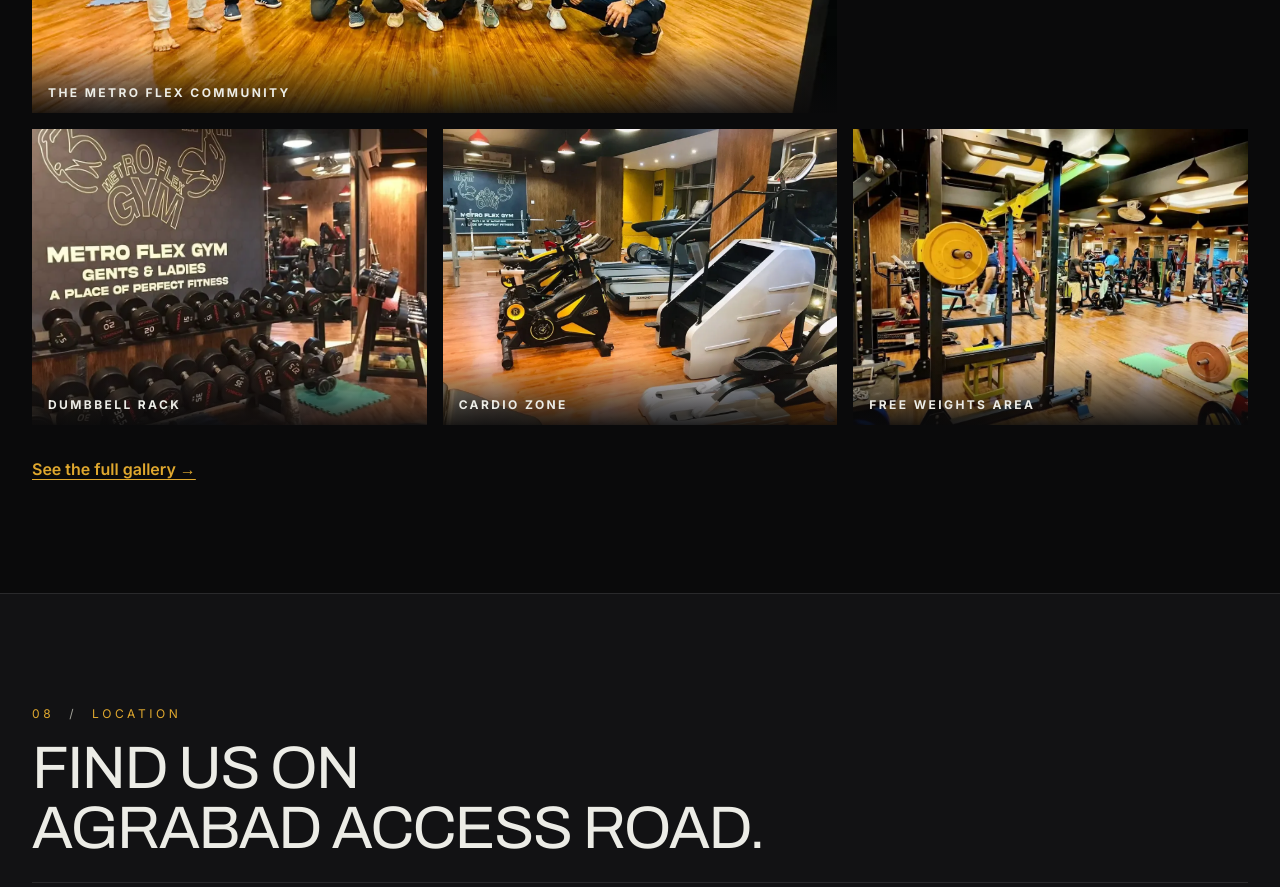
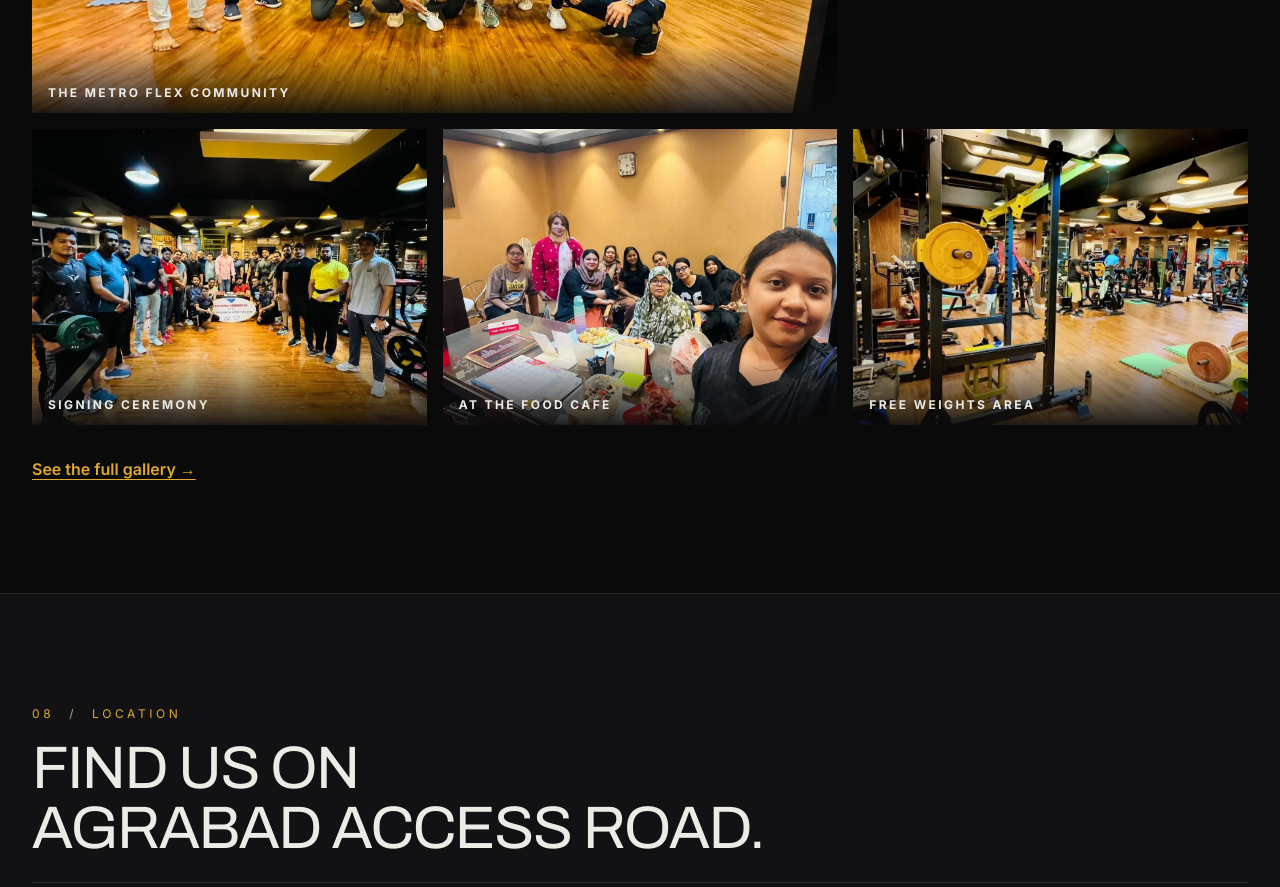
Before and after one commit to rafsaaanrakib/metro-flex-gym, a Next.js app: page / in a window 1280 px wide. Shown: the part 7920-8807 px from the top of the page. Built offline with nearby package versions, Linux system fonts and the light colour scheme.

Commit message:
Metro Flex Gym — home gallery: swap Dumbbell Rack + Cardio Zone
The two marked tiles are replaced with two other gallery photos:
Signing ceremony and At the food cafe. The two photos stay on the
full Gallery page.

```diff
--- a/app/page.tsx
+++ b/app/page.tsx
@@ -59,8 +59,8 @@ const PROGRAMS = [
 const GALLERY = [
   { src: '/images/gallery-group-new.webp', alt: 'Members of Metro Flex Gym together on the gym floor', caption: 'The Metro Flex community', w: 1200, h: 900 },
   { src: '/images/gallery-ladies-yoga.webp', alt: 'Ladies yoga session at Metro Flex Gym', caption: 'Ladies yoga session', w: 864, h: 1536 },
-  { src: '/images/gallery-dumbbells.webp', alt: 'Dumbbell rack at Metro Flex Gym with Ironbull dumbbells', caption: 'Dumbbell rack', w: 960, h: 960 },
-  { src: '/images/gallery-cardio.webp', alt: 'Cardio zone at Metro Flex Gym — treadmills and spin bikes', caption: 'Cardio zone', w: 1200, h: 900 },
+  { src: '/images/gallery-signing.webp', alt: 'Signing ceremony at Metro Flex Gym', caption: 'Signing ceremony', w: 651, h: 488 },
+  { src: '/images/gallery-ladies-cafe.webp', alt: 'Ladies members relaxing at the gym food cafe', caption: 'At the food cafe', w: 1200, h: 900 },
   { src: '/images/gallery-weights.webp', alt: 'Free weights area at Metro Flex Gym', caption: 'Free weights area', w: 1080, h: 810 },
 ];
 
```
